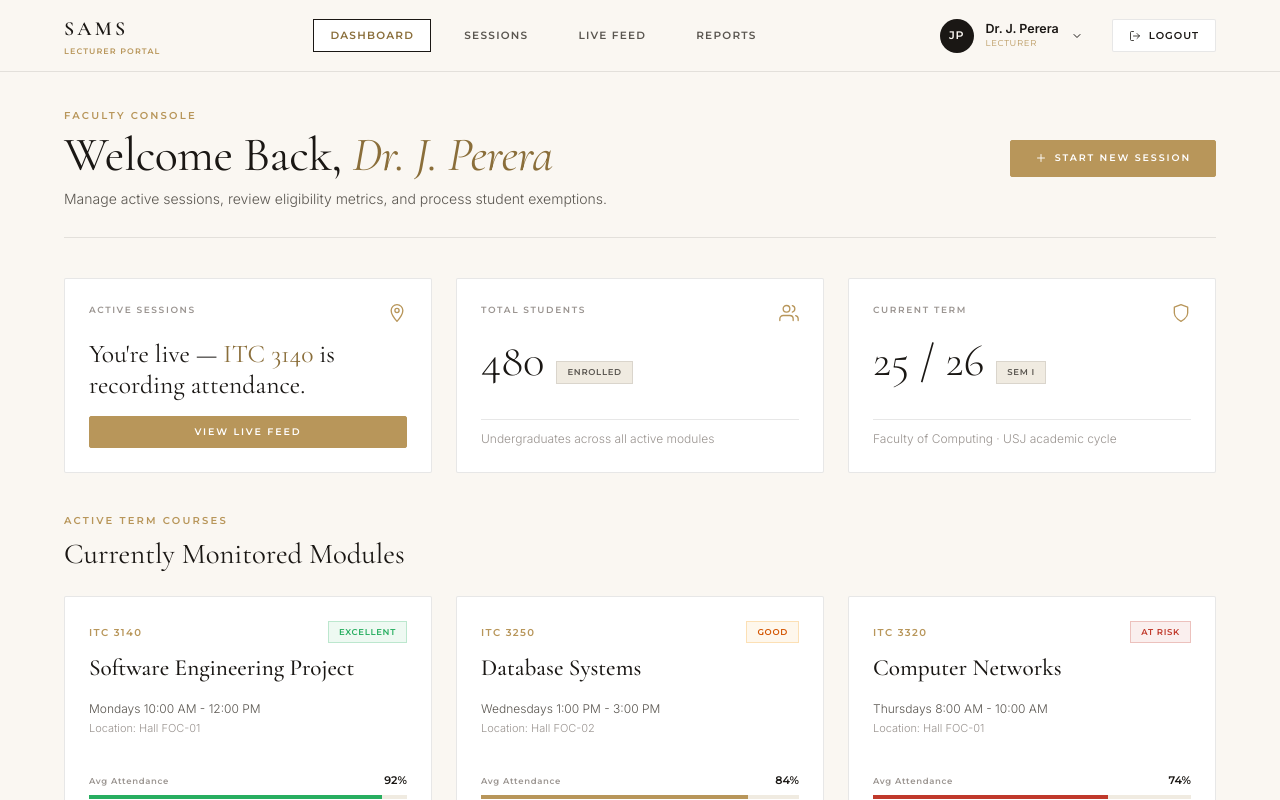
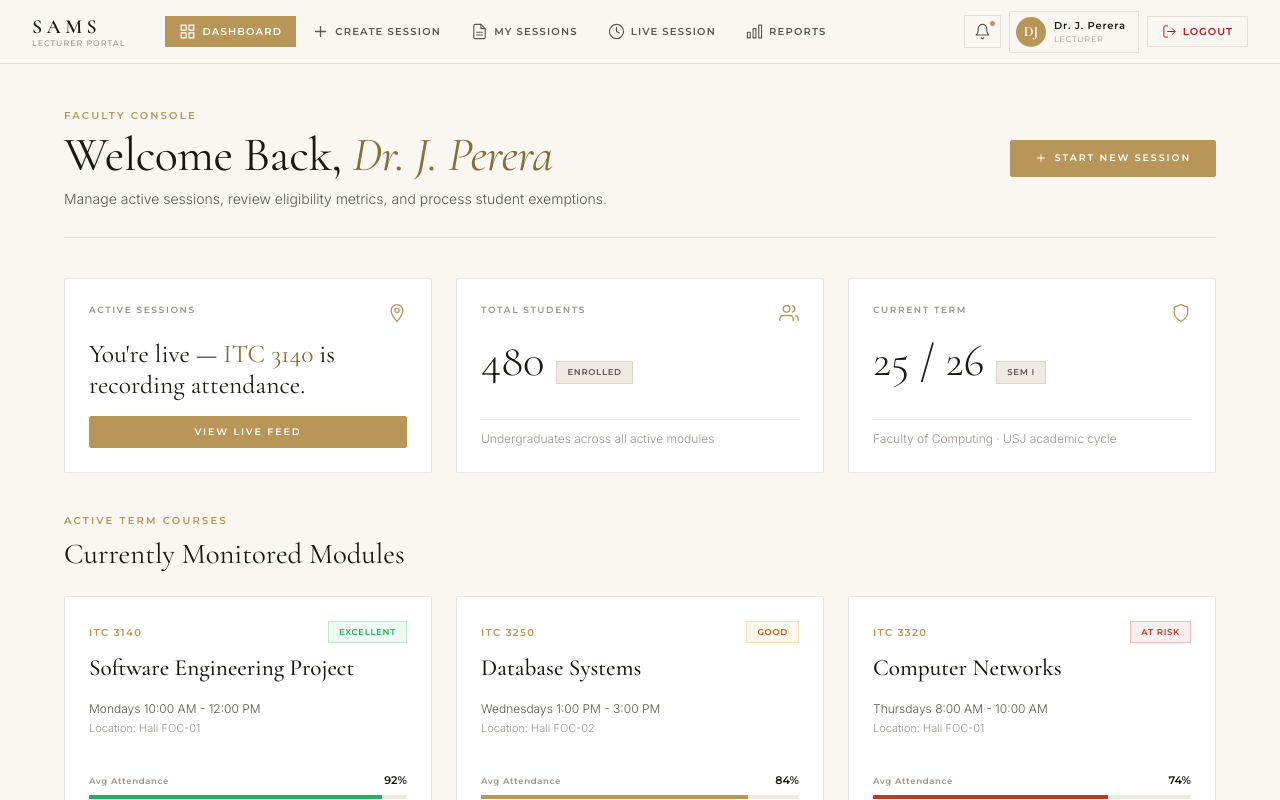
Before and after one commit to Rishanthan-R/Smart-Attendance-Management-System-SAMS, a Next.js app in the folder sams-frontend/: page /lecturer in a window 1280 px wide. Shown: the top 800 px of the page. Built offline with nearby package versions, Linux system fonts and the light colour scheme.

Commit message:
style: update lecturer navbar and footer

```diff
--- a/sams-frontend/app/lecturer/layout.jsx
+++ b/sams-frontend/app/lecturer/layout.jsx
@@ -1,12 +1,39 @@
 "use client";
-import React from "react";
-import LecturerNavbar from "../../components/lecturer/LecturerNavbar";
+import React, { useState } from "react";
+import { usePathname } from "next/navigation";
+import { LecturerNavbar } from "../../components/lecturer/LecturerNavbar";
+import { Footer } from "../../components/layout/studentFooter";
 
 export default function LecturerLayout({ children }) {
+  const pathname = usePathname();
+  const [notifications, setNotifications] = useState([
+    { id: 1, type: "info", title: "New session request received.", time: "1 hour ago" },
+    { id: 2, type: "warning", title: "Low attendance warning for Software Engineering.", time: "4 hours ago" }
+  ]);
+
+  // Determine active nav item
+  let activeNav = "dashboard";
+  if (pathname === "/lecturer/create-session" || pathname.startsWith("/lecturer/create-session/")) {
+    activeNav = "create-session";
+  } else if (pathname === "/lecturer/sessions" || pathname.startsWith("/lecturer/sessions/")) {
+    activeNav = "my-sessions";
+  } else if (pathname.startsWith("/lecturer/live-session/")) {
+    activeNav = "live-session";
+  } else if (pathname === "/lecturer/reports" || pathname.startsWith("/lecturer/reports/")) {
+    activeNav = "reports";
+  } else if (pathname === "/lecturer/profile") {
+    activeNav = "profile";
+  }
+
   return (
-    <div style={{ background: "var(--cream)", minHeight: "100vh", position: "relative" }}>
+    <div style={{ background: "var(--cream)", minHeight: "100vh", display: "flex", flexDirection: "column" }}>
       {/* Top Navbar */}
-      <LecturerNavbar />
+      <LecturerNavbar
+        activeNav={activeNav}
+        notifications={notifications}
+        setNotifications={setNotifications}
+        lecturerName="Dr. J. Perera"
+      />
 
       {/* Main Page Content Wrapper */}
       <main
@@ -14,6 +41,8 @@ export default function LecturerLayout({ children }) {
           maxWidth: "1200px",
           margin: "0 auto",
           padding: "108px 24px 64px 24px",
+          flex: 1,
+          width: "100%"
         }}
       >
         {/* Entry page fade-in animation */}
@@ -21,6 +50,9 @@ export default function LecturerLayout({ children }) {
           {children}
         </div>
       </main>
+
+      {/* Footer */}
+      <Footer />
     </div>
   );
 }
--- a/sams-frontend/components/lecturer/LecturerNavbar.jsx
+++ b/sams-frontend/components/lecturer/LecturerNavbar.jsx
@@ -1,186 +1,107 @@
 "use client";
-import React, { useState, useEffect, useRef } from "react";
+import { useState, useRef } from "react";
 import Link from "next/link";
-import { usePathname, useRouter } from "next/navigation";
-import { IconChevronDown, IconLogout, IconPlus } from "../ui/Icons";
-import ProfileDropdown from "./ProfileDropdown";
+import { useOutsideClick } from "../../hooks/useOutsideClick";
+import {
+  IconGrid,
+  IconBell, IconLogOut,
+  IconAlertCircle, IconInfo, IconCheckCircle, IconX, IconPlus, IconFileText,
+  IconClock, IconBarChart,
+} from "../../components/icons/studentIcons";
 
-export default function LecturerNavbar() {
-  const pathname = usePathname();
-  const router = useRouter();
-  const [dropdownOpen, setDropdownOpen] = useState(false);
-  const [mobileMenuOpen, setMobileMenuOpen] = useState(false);
-  const dropdownRef = useRef(null);
+/* Lecturer nav items */
+export const NAV_ITEMS = [
+  { id: "dashboard",      label: "Dashboard",      icon: <IconGrid size={17} />,     href: "/lecturer" },
+  { id: "create-session", label: "Create Session",  icon: <IconPlus size={17} />,     href: "/lecturer/create-session" },
+  { id: "my-sessions",    label: "My Sessions",    icon: <IconFileText size={17} />,  href: "/lecturer/sessions" },
+  { id: "live-session",   label: "Live Session",   icon: <IconClock size={17} />,     href: "/lecturer/live-session/itc-3140-se" },
+  { id: "reports",        label: "Reports",        icon: <IconBarChart size={17} />,  href: "/lecturer/reports" },
+];
 
-  // Close dropdown when clicking outside
-  useEffect(() => {
-    function handleClickOutside(event) {
-      if (dropdownRef.current && !dropdownRef.current.contains(event.target)) {
-        setDropdownOpen(false);
-      }
-    }
-    document.addEventListener("mousedown", handleClickOutside);
-    return () => document.removeEventListener("mousedown", handleClickOutside);
-  }, []);
+const NOTIF_STYLES = {
+  info:    { bg: "#f0f9ff", border: "#bae6fd", icon: <IconInfo size={15} />, iconColor: "#0369a1" },
+  success: { bg: "#f0fdf4", border: "#bbf7d0", icon: <IconCheckCircle size={15} />, iconColor: "#15803d" },
+  warning: { bg: "#fffbeb", border: "#fde68a", icon: <IconAlertCircle size={15} />, iconColor: "#b45309" },
+};
 
-  const navItems = [
-    { label: "Dashboard", href: "/lecturer" },
-    { label: "Sessions", href: "/lecturer/sessions" },
-    { label: "Live Feed", href: "/lecturer/attendance-history" },
-    { label: "Reports", href: "/lecturer/reports" },
-  ];
+export function LecturerNavbar({ activeNav, notifications = [], setNotifications, lecturerName = "Dr. Smith", department = "Computing" }) {
+  const [notifOpen, setNotifOpen] = useState(false);
+  const notifRef = useRef(null);
 
-  const handleLogout = () => {
-    router.push("/");
-  };
+  useOutsideClick(notifRef, () => setNotifOpen(false));
+
+  // Initials for avatar
+  const initials = lecturerName.split(" ").map(w => w[0]).join("").slice(0, 2).toUpperCase();
 
   return (
-    <nav className="lecturer-nav">
-      <div className="lecturer-nav-container">
-        {/* Logo and Sub */}
-        <Link href="/lecturer" className="lecturer-logo">
-          SAMS
-          <span className="lecturer-logo-sub">Lecturer Portal</span>
+    <header style={{ position: "fixed", top: 0, left: 0, right: 0, zIndex: 200, height: 64, background: "rgba(250,247,242,0.96)", backdropFilter: "blur(14px)", borderBottom: "1px solid var(--border,rgba(26,23,20,0.10))", display: "flex", alignItems: "center", padding: "0 32px", gap: 0 }}>
+      {/* ── Brand ── */}
+      <div style={{ display: "flex", flexDirection: "column", alignItems: "flex-start", marginRight: 40, lineHeight: 1 }}>
+        <span style={{ fontFamily: "Cormorant Garamond,Georgia,serif", fontSize: 20, fontWeight: 600, letterSpacing: "0.22em", textTransform: "uppercase", color: "var(--ink,#1a1714)" }}>SAMS</span>
+        <span style={{ fontFamily: "Montserrat,sans-serif", fontSize: 8, fontWeight: 500, letterSpacing: "0.12em", textTransform: "uppercase", color: "var(--ink-light,#9a9490)", marginTop: 2 }}>Lecturer Portal</span>
+      </div>
+
+      {/* ── Nav Links ── */}
+      <nav style={{ display: "flex", alignItems: "center", gap: 2, flex: 1 }}>
+        {NAV_ITEMS.map(item => (
+          <Link key={item.id} href={item.href} style={{ textDecoration: "none" }}>
+            <button style={{ display: "flex", alignItems: "center", gap: 6, padding: "7px 14px", background: activeNav === item.id ? "var(--gold,#b8965a)" : "transparent", color: activeNav === item.id ? "#fff" : "var(--ink-muted,#5a5650)", border: "none", cursor: "pointer", fontFamily: "Montserrat,sans-serif", fontSize: 10, fontWeight: 600, letterSpacing: "0.12em", textTransform: "uppercase", transition: "background 0.2s, color 0.2s", borderRadius: 0 }}>
+              {item.icon}{item.label}
+            </button>
+          </Link>
+        ))}
+      </nav>
+
+      {/* ── Right side: Bell + Profile avatar (→ profile page) + Logout ── */}
+      <div style={{ display: "flex", alignItems: "center", gap: 8 }}>
+
+        {/* Notifications dropdown */}
+        <div ref={notifRef} style={{ position: "relative" }}>
+          <button onClick={() => setNotifOpen(o => !o)} style={{ position: "relative", background: "none", border: "1px solid var(--border,rgba(26,23,20,0.10))", cursor: "pointer", padding: "7px 9px", color: "var(--ink-muted,#5a5650)", display: "flex", alignItems: "center" }}>
+            <IconBell size={17} />
+            {notifications.length > 0 && <span style={{ position: "absolute", top: 4, right: 4, width: 7, height: 7, borderRadius: "50%", background: "var(--gold,#b8965a)", border: "1.5px solid #faf7f2" }} />}
+          </button>
+          {notifOpen && (
+            <div style={{ position: "absolute", top: "calc(100% + 8px)", right: 0, width: 320, background: "#fff", border: "1px solid var(--border,rgba(26,23,20,0.10))", boxShadow: "0 12px 40px rgba(26,23,20,0.10)", zIndex: 300 }}>
+              <div style={{ padding: "14px 16px 10px", borderBottom: "1px solid var(--border,rgba(26,23,20,0.10))", display: "flex", justifyContent: "space-between", alignItems: "center" }}>
+                <span style={{ fontFamily: "Montserrat,sans-serif", fontSize: 9, fontWeight: 600, letterSpacing: "0.14em", textTransform: "uppercase" }}>Notifications</span>
+                {notifications.length > 0 && <span style={{ background: "var(--gold,#b8965a)", color: "#fff", fontFamily: "Montserrat,sans-serif", fontSize: 8, fontWeight: 700, padding: "2px 7px" }}>{notifications.length} new</span>}
+              </div>
+              <div style={{ padding: "10px 12px", display: "flex", flexDirection: "column", gap: 8 }}>
+                {notifications.length === 0
+                  ? <div style={{ fontSize: 12, color: "var(--ink-light,#9a9490)", padding: "16px 4px", textAlign: "center" }}>No new notifications</div>
+                  : notifications.map(n => { const s = NOTIF_STYLES[n.type] || NOTIF_STYLES.info; return (
+                    <div key={n.id} style={{ background: s.bg, border: `1px solid ${s.border}`, padding: "12px 14px", display: "flex", gap: 10, alignItems: "flex-start" }}>
+                      <span style={{ color: s.iconColor, flexShrink: 0, marginTop: 1 }}>{s.icon}</span>
+                      <div style={{ flex: 1 }}><div style={{ fontSize: 12.5, color: "var(--ink,#1a1714)", lineHeight: 1.5 }}>{n.title}</div><div style={{ fontSize: 11, color: "var(--ink-light,#9a9490)", marginTop: 3 }}>{n.time}</div></div>
+                      <button onClick={() => setNotifications(prev => prev.filter(x => x.id !== n.id))} style={{ background: "none", border: "none", cursor: "pointer", color: "var(--ink-light,#9a9490)", padding: 2 }}><IconX size={12} /></button>
+                    </div>
+                  );})}
+              </div>
+            </div>
+          )}
+        </div>
+
+        {/* Profile avatar → links directly to lecturer profile page */}
+        <Link href="/lecturer/profile" style={{ textDecoration: "none" }}>
+          <button style={{ display: "flex", alignItems: "center", gap: 8, background: "none", border: "1px solid var(--border,rgba(26,23,20,0.10))", cursor: "pointer", padding: "5px 12px 5px 6px" }}>
+            <div style={{ width: 30, height: 30, borderRadius: "50%", background: "var(--gold,#b8965a)", display: "flex", alignItems: "center", justifyContent: "center", fontFamily: "Cormorant Garamond,serif", fontSize: 14, fontWeight: 600, color: "#fff" }}>{initials}</div>
+            <div style={{ textAlign: "left" }}>
+              <div style={{ fontFamily: "Montserrat,sans-serif", fontSize: 10, fontWeight: 600, letterSpacing: "0.08em", color: "var(--ink,#1a1714)" }}>{lecturerName}</div>
+              <div style={{ fontFamily: "Montserrat,sans-serif", fontSize: 8, color: "var(--ink-light,#9a9490)", letterSpacing: "0.1em", textTransform: "uppercase" }}>Lecturer</div>
+            </div>
+          </button>
         </Link>
 
-        {/* Desktop Menu */}
-        <div className="lecturer-menu">
-          {navItems.map((item) => (
-            <Link
-              key={item.href}
-              href={item.href}
-              className={`lecturer-menu-link ${pathname === item.href || (item.href !== "/lecturer" && pathname.startsWith(item.href))
-                  ? "active"
-                  : ""
-                }`}
-            >
-              {item.label}
-            </Link>
-          ))}
-        </div>
-
-        {/* Profile Card & Dropdown (Desktop) / Hamburger Trigger */}
-        <div style={{ display: "flex", alignItems: "center", gap: "16px" }}>
-          <div style={{ position: "relative" }} ref={dropdownRef}>
-            <div className="profile-section" onClick={() => setDropdownOpen(!dropdownOpen)}>
-              <div className="profile-avatar">JP</div>
-              <div className="profile-info">
-                <span className="profile-name">Dr. J. Perera</span>
-                <span className="profile-role">LECTURER</span>
-              </div>
-              <IconChevronDown size={12} style={{ color: "var(--ink-light)" }} />
-            </div>
-
-            {dropdownOpen && <ProfileDropdown onClose={() => setDropdownOpen(false)} />}
-          </div>
-
-          {/* Desktop Logout Button */}
-          <button
-            onClick={handleLogout}
-            className="lecturer-logout-btn"
-            style={{
-              alignItems: "center",
-              gap: "8px",
-              padding: "8px 16px",
-              border: "1px solid var(--border)",
-              background: "var(--white)",
-              color: "var(--ink)",
-              fontFamily: "'Montserrat', sans-serif",
-              fontSize: "10px",
-              fontWeight: "600",
-              letterSpacing: "0.1em",
-              textTransform: "uppercase",
-              cursor: "pointer",
-              borderRadius: "2px",
-            }}
-          >
-            <IconLogout size={12} />
-            Logout
+        {/* Logout button — icon + red text */}
+        <Link href="/auth/login" style={{ textDecoration: "none" }}>
+          <button style={{ display: "flex", alignItems: "center", gap: 6, background: "none", border: "1px solid var(--border,rgba(26,23,20,0.10))", cursor: "pointer", padding: "7px 14px", fontFamily: "Montserrat,sans-serif", fontSize: 10, fontWeight: 600, letterSpacing: "0.1em", textTransform: "uppercase", color: "#b91c1c", transition: "background 0.2s" }}
+            onMouseEnter={e => e.currentTarget.style.background = "rgba(185,28,28,0.06)"}
+            onMouseLeave={e => e.currentTarget.style.background = "none"}>
+            <IconLogOut size={15} />Logout
           </button>
-
-          {/* Mobile hamburger menu button */}
-          <button
-            className="mobile-nav-toggle"
-            onClick={() => setMobileMenuOpen(!mobileMenuOpen)}
-            aria-label="Toggle Navigation Menu"
-            style={{ padding: "8px", cursor: "pointer" }}
-          >
-            <svg width="20" height="20" viewBox="0 0 24 24" fill="none" stroke="currentColor" strokeWidth="2">
-              {mobileMenuOpen ? (
-                <path d="M18 6L6 18M6 6l12 12" />
-              ) : (
-                <path d="M4 6h16M4 12h16M4 18h16" />
-              )}
-            </svg>
-          </button>
-        </div>
+        </Link>
       </div>
-
-      {/* Mobile Drawer menu */}
-      {mobileMenuOpen && (
-        <div
-          style={{
-            position: "absolute",
-            top: "72px",
-            left: 0,
-            right: 0,
-            background: "var(--white)",
-            borderBottom: "1px solid var(--border)",
-            padding: "16px 24px",
-            zIndex: 99,
-            display: "flex",
-            flexDirection: "column",
-            gap: "14px",
-            boxShadow: "0 10px 20px rgba(0,0,0,0.05)",
-          }}
-        >
-          {navItems.map((item) => (
-            <Link
-              key={item.href}
-              href={item.href}
-              onClick={() => setMobileMenuOpen(false)}
-              className={`lecturer-menu-link ${pathname === item.href || (item.href !== "/lecturer" && pathname.startsWith(item.href))
-                  ? "active"
-                  : ""
-                }`}
-              style={{ padding: "8px 0" }}
-            >
-              {item.label}
-            </Link>
-          ))}
-          <div style={{ height: "1px", background: "var(--border)", margin: "8px 0" }} />
-          <div style={{ display: "flex", alignItems: "center", gap: "12px", padding: "4px" }}>
-            <div className="profile-avatar">JP</div>
-            <div className="profile-info">
-              <span className="profile-name">Dr. J. Perera</span>
-              <span className="profile-role" style={{ color: "var(--gold)" }}>Staff Email: j.perera@sjp.ac.lk</span>
-            </div>
-          </div>
-          <button
-            onClick={handleLogout}
-            style={{
-              display: "flex",
-              alignItems: "center",
-              gap: "10px",
-              padding: "12px 14px",
-              border: "1px solid #c0392b",
-              background: "transparent",
-              color: "#c0392b",
-              fontFamily: "Montserrat, sans-serif",
-              fontSize: "10px",
-              fontWeight: 600,
-              letterSpacing: "0.1em",
-              textTransform: "uppercase",
-              cursor: "pointer",
-              justifyContent: "center",
-              marginTop: "8px",
-            }}
-          >
-            <IconLogout size={12} />
-            Sign Out
-          </button>
-        </div>
-      )}
-    </nav>
+    </header>
   );
 }
```
